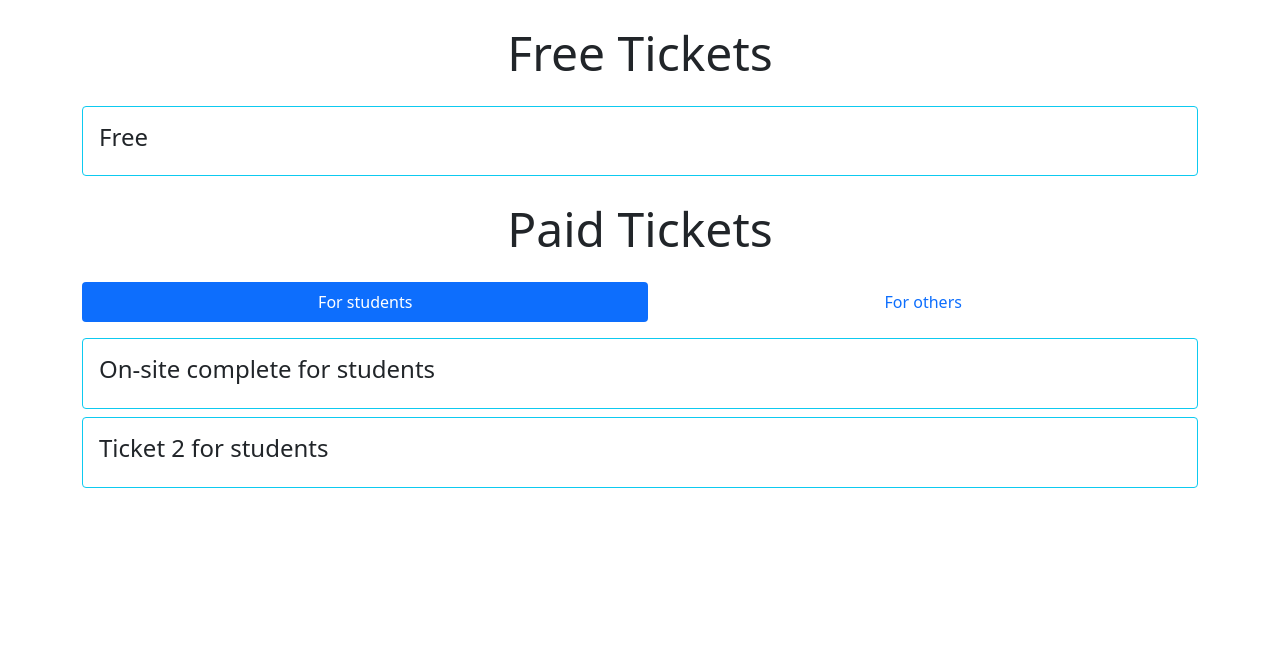
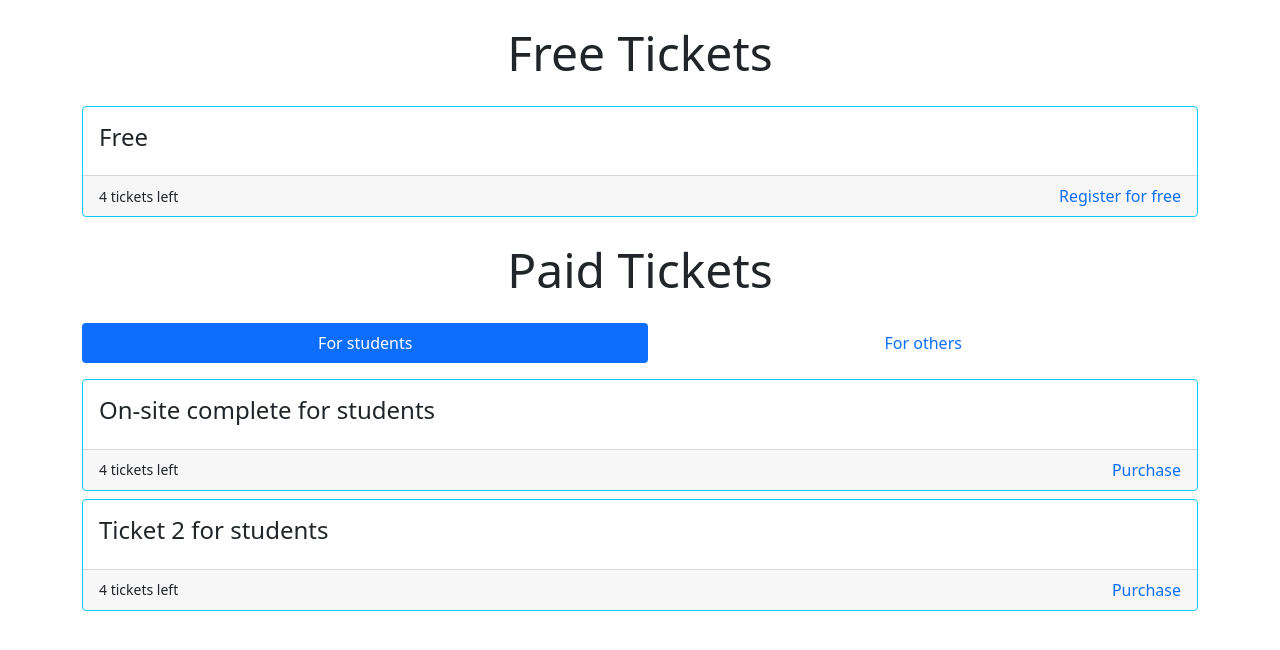
Before and after one commit to ufazuniversity/cce-2023-registration, a Django app: page / in a window 1280 px wide. Shown: the part 56-706 px from the top of the page. Run offline with Django 4.2, Linux system fonts and the light colour scheme; data comes from the database, SQL or seed files in the repository.

Commit message:
Updated ticket template

```diff
--- a/core/templates/core/includes/ticket.html
+++ b/core/templates/core/includes/ticket.html
@@ -4,5 +4,21 @@
         {% if ticket.summary %}
         <p class="card-text">{{ ticket.summary }}</p>
         {% endif %}
+        {% if is_paid %}
+        <div class="price text-info me-2">{{ ticket.price }} AZN</div>
+        {% endif %}
+    </div>
+    <div class="card-footer d-flex justify-content-between align-items-center">
+        <small>4 tickets left</small>
+        <div class="d-flex align-items-center">
+            <a href="{% url 'buy-ticket' ticket.id %}" class="text-decoration-none" type="button">
+                {% if ticket.is_paid %}
+                Purchase
+                {% else %}
+                Register for free
+                {% endif %}
+            </a>
+        </div>
+
     </div>
 </div>
```
